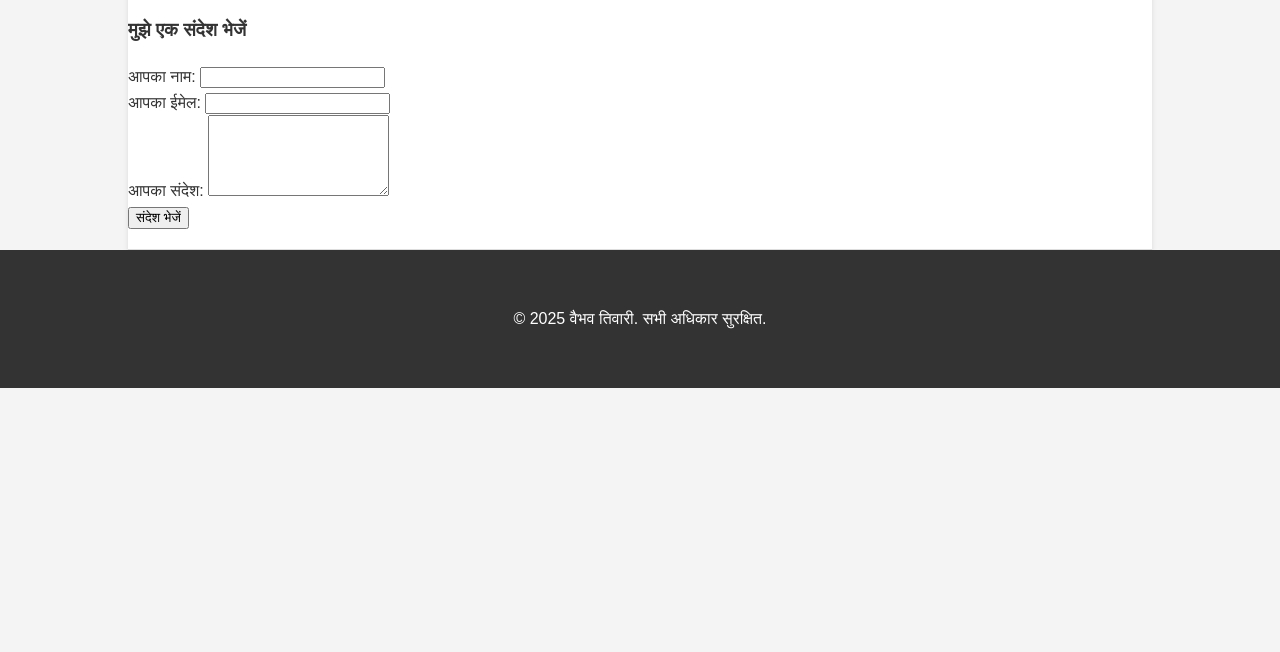
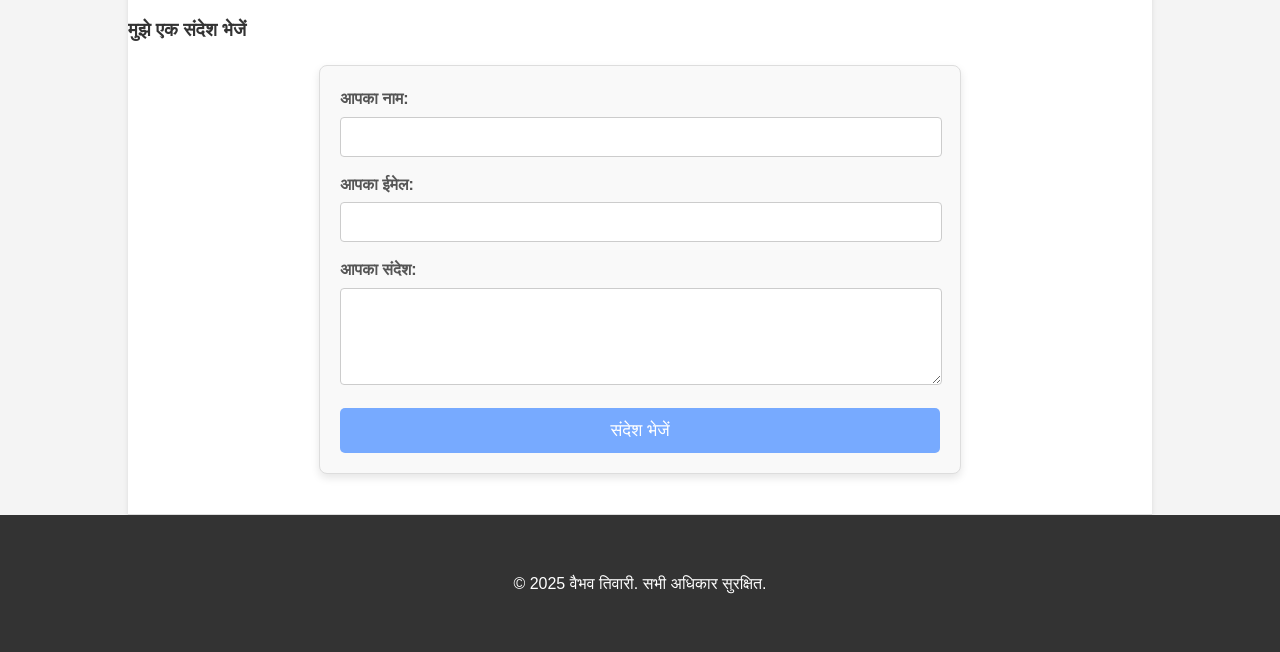
Before and after one commit to vaibhav-tiiwari/vaibhav-tiiwari, a plain HTML site: page index.html in a window 1280 px wide. Shown: the part 3003-3655 px from the top of the page. Before the commit the page ends 3391 px from the top, so only its background shows below. Drawn offline with Linux system fonts and the light colour scheme; a script that the page names is missing.

Commit message:
Update style.css

```diff
--- a/style.css
+++ b/style.css
@@ -130,3 +130,61 @@ footer {
         padding: 5px 0;
     }
 }
+.contact-form {
+    max-width: 600px;
+    margin: 20px auto;
+    padding: 20px;
+    background: #f9f9f9;
+    border: 1px solid #ddd;
+    border-radius: 8px;
+    box-shadow: 0 4px 8px rgba(0,0,0,0.1);
+}
+
+.contact-form .form-group {
+    margin-bottom: 15px;
+}
+
+.contact-form label {
+    display: block;
+    margin-bottom: 5px;
+    font-weight: bold;
+    color: #555;
+}
+
+.contact-form input[type="text"],
+.contact-form input[type="email"],
+.contact-form textarea {
+    width: calc(100% - 20px); /*                 */
+    padding: 10px;
+    border: 1px solid #ccc;
+    border-radius: 4px;
+    font-size: 1em;
+}
+
+.contact-form textarea {
+    resize: vertical; /* उपयोगकर्ता को टेक्स्टएरिया का आकार बदलने की अनुमति दें */
+}
+
+.contact-form button[type="submit"] {
+    display: block;
+    width: 100%;
+    padding: 12px;
+    background: #77aaff;
+    color: white;
+    border: none;
+    border-radius: 5px;
+    font-size: 1.1em;
+    cursor: pointer;
+    transition: background 0.3s ease;
+}
+
+.contact-form button[type="submit"]:hover {
+    background: #5588cc;
+}
+/* सोशल मीडिया आइकन्स के लिए स्टाइल */
+#contact ul li i {
+    margin-right: 8px; /* आइकन और टेक्स्ट के बीच थोड़ी जगह */
+    color: #77aaff; /* आइकन का रंग */
+    width: 20px; /* आइकन के लिए फिक्स्ड चौड़ाई ताकि संरेखण सही रहे */
+    text-align: center;
+}
```
